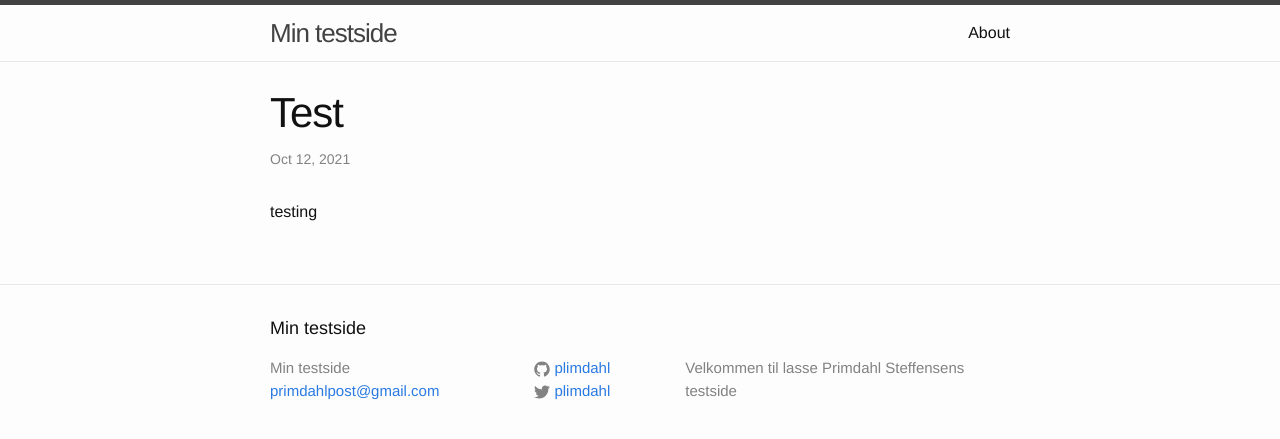
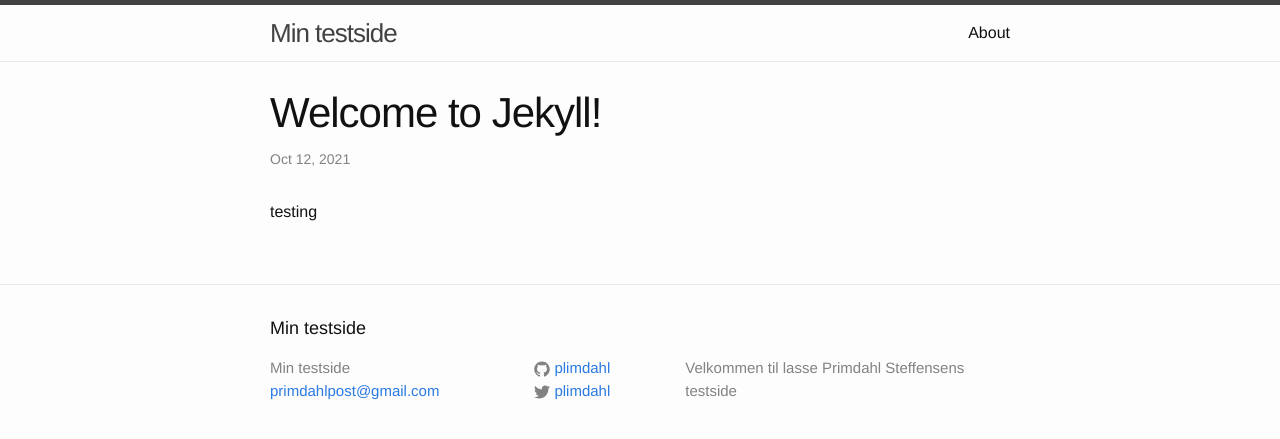
Before and after one commit to plimdahl/plimdahl.github.io, a Jekyll site: the page built from _posts/2021-10-12-test.markdown, in a window 1280 px wide. Shown: the top 439 px of the page. Built offline with Jekyll 4.4.1, drawn with Linux system fonts in a browser that asks for light colours; our own code applies the rules of GitHub Pages for plain Markdown files.

Commit message:
Update 2021-10-12-test.markdown

```diff
--- a/_posts/2021-10-12-test.markdown
+++ b/_posts/2021-10-12-test.markdown
@@ -1 +1,8 @@
+---
+layout: post
+title:  "Welcome to Jekyll!"
+date:   2021-10-12 08:42:21 +0000
+categories: jekyll update
+---
+
 testing
```
